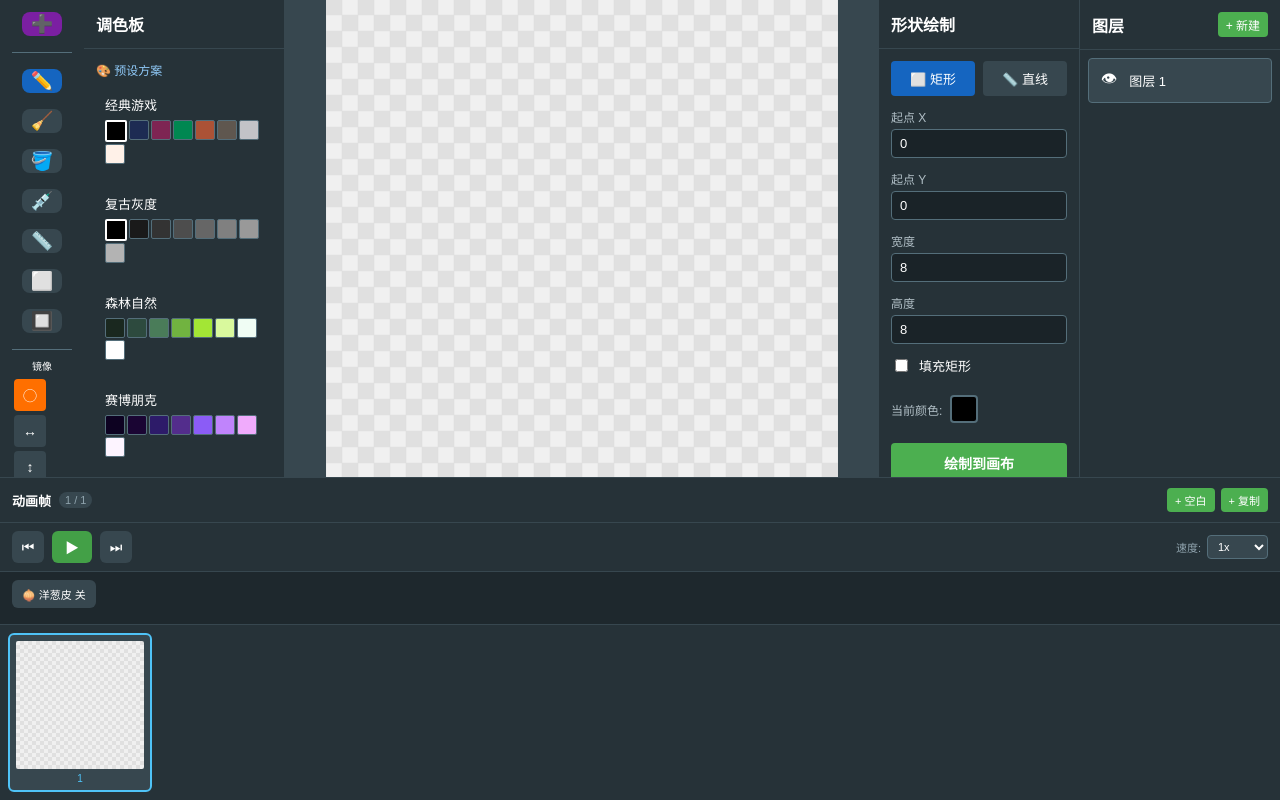
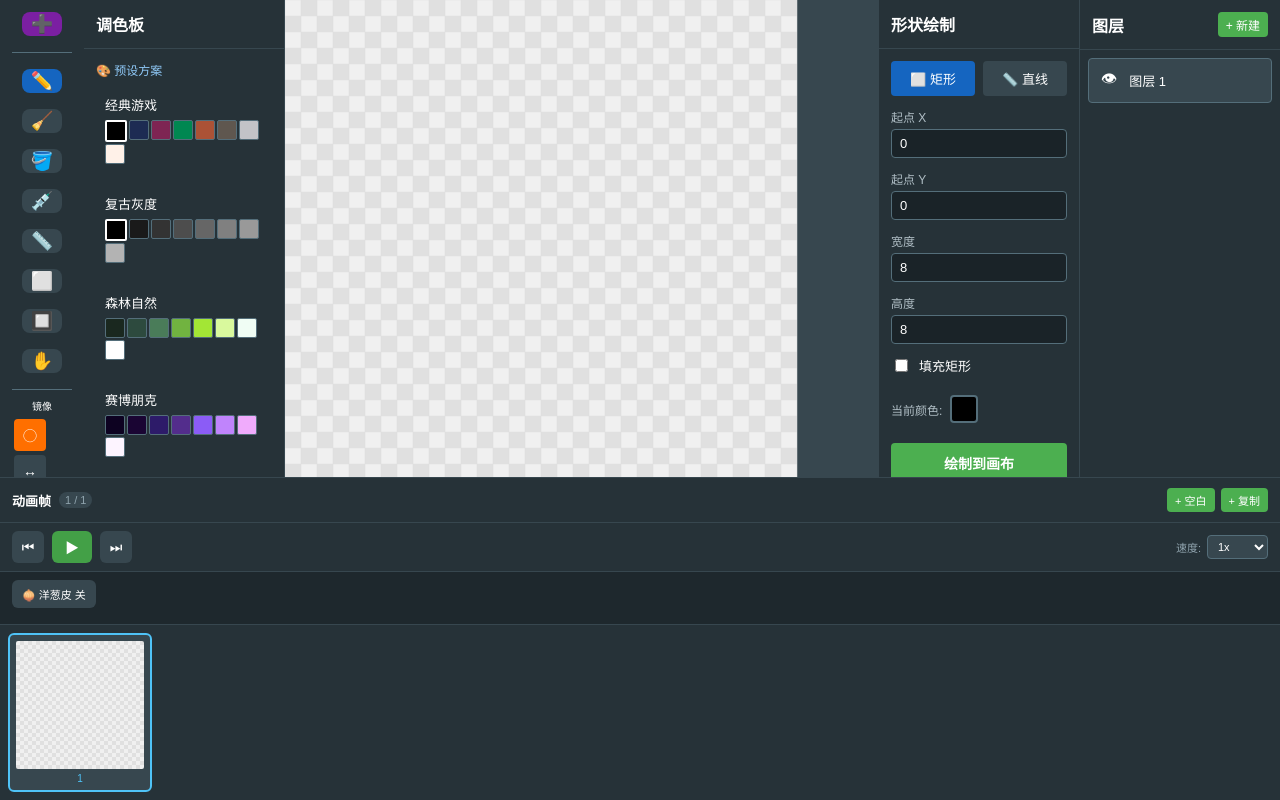
Before and after one commit to yuenlai/solo-6600008, a React (Vite) app in the folder frontend/: page / in a window 1280 px wide. Shown: the top 800 px of the page. Built offline with nearby package versions, Linux system fonts and the light colour scheme.

Commit message:
.1835502840582874:9bae04d472d17f82a8c843345f2aa27b_6a253859af95f8dc5096f05e.6a25385daf95f8dc5096f063.6a25385d399ef0a8b32b5bb2:Trae CN.T(2026/6/7 17:22:37)

```diff
--- a/frontend/src/App.tsx
+++ b/frontend/src/App.tsx
@@ -13,7 +13,7 @@ const App: React.FC = () => (
     <div style={{ display: 'flex', flex: 1, minHeight: 0 }}>
       <Toolbar />
       <PalettePanel />
-      <div style={{ flex: 1, display: 'flex', alignItems: 'center', justifyContent: 'center', background: '#37474f', overflow: 'auto' }}>
+      <div style={{ flex: 1, display: 'flex', background: '#37474f', overflow: 'hidden' }}>
         <PixelGrid />
       </div>
       <ShapePanel />
--- a/frontend/src/components/PixelGrid.tsx
+++ b/frontend/src/components/PixelGrid.tsx
@@ -20,14 +20,24 @@ export const PixelGrid: React.FC = () => {
     applySelection,
     onionSkin,
     getOnionSkinFrames,
+    offsetX,
+    offsetY,
+    setOffset,
+    color,
+    setColor,
   } = useCanvasStore();
 
   const canvasRef = useRef<HTMLCanvasElement>(null);
+  const containerRef = useRef<HTMLDivElement>(null);
   const drawingRef = useRef(false);
   const [selectStart, setSelectStart] = useState<[number, number] | null>(null);
   const [isDragging, setIsDragging] = useState(false);
   const [dragOffset, setDragOffset] = useState<[number, number]>([0, 0]);
   const [tempSelection, setTempSelection] = useState<{ x: number; y: number; width: number; height: number } | null>(null);
+  const [isPanning, setIsPanning] = useState(false);
+  const [panStart, setPanStart] = useState<[number, number]>([0, 0]);
+  const [panOffsetStart, setPanOffsetStart] = useState<[number, number]>([0, 0]);
+  const [spacePressed, setSpacePressed] = useState(false);
 
   const isPointInSelection = useCallback(
     (x: number, y: number) => {
@@ -37,15 +47,37 @@ export const PixelGrid: React.FC = () => {
     [selection]
   );
 
+  const resizeCanvas = useCallback(() => {
+    const canvasEl = canvasRef.current;
+    const container = containerRef.current;
+    if (!canvasEl || !container) return;
+    const dpr = window.devicePixelRatio || 1;
+    const rect = container.getBoundingClientRect();
+    canvasEl.width = rect.width * dpr;
+    canvasEl.height = rect.height * dpr;
+    const ctx = canvasEl.getContext('2d');
+    if (ctx) {
+      ctx.scale(dpr, dpr);
+    }
+    canvasEl.style.width = `${rect.width}px`;
+    canvasEl.style.height = `${rect.height}px`;
+  }, []);
+
   const draw = useCallback(() => {
     const ctx = canvasRef.current?.getContext('2d');
     if (!ctx) return;
-    ctx.clearRect(0, 0, canvas.width * zoom, canvas.height * zoom);
+    const canvasEl = canvasRef.current!;
+    const dpr = window.devicePixelRatio || 1;
+    ctx.clearRect(0, 0, canvasEl.width / dpr, canvasEl.height / dpr);
+
+    const pixelSize = zoom;
+    const startX = offsetX;
+    const startY = offsetY;
 
     for (let y = 0; y < canvas.height; y++) {
       for (let x = 0; x < canvas.width; x++) {
         ctx.fillStyle = (x + y) % 2 === 0 ? '#f0f0f0' : '#e0e0e0';
-        ctx.fillRect(x * zoom, y * zoom, zoom, zoom);
+        ctx.fillRect(startX + x * pixelSize, startY + y * pixelSize, pixelSize, pixelSize);
       }
     }
 
@@ -62,7 +94,7 @@ export const PixelGrid: React.FC = () => {
               } else {
                 ctx.fillStyle = '#e74c3c';
               }
-              ctx.fillRect(x * zoom, y * zoom, zoom, zoom);
+              ctx.fillRect(startX + x * pixelSize, startY + y * pixelSize, pixelSize, pixelSize);
             }
           }
         }
@@ -76,7 +108,7 @@ export const PixelGrid: React.FC = () => {
         const c = compositePixels[y][x];
         if (c !== 'transparent') {
           ctx.fillStyle = c;
-          ctx.fillRect(x * zoom, y * zoom, zoom, zoom);
+          ctx.fillRect(startX + x * pixelSize, startY + y * pixelSize, pixelSize, pixelSize);
         }
       }
     }
@@ -90,7 +122,7 @@ export const PixelGrid: React.FC = () => {
             const cy = selection.y + py;
             if (cx >= 0 && cx < canvas.width && cy >= 0 && cy < canvas.height) {
               ctx.fillStyle = color;
-              ctx.fillRect(cx * zoom, cy * zoom, zoom, zoom);
+              ctx.fillRect(startX + cx * pixelSize, startY + cy * pixelSize, pixelSize, pixelSize);
             }
           }
         }
@@ -101,14 +133,14 @@ export const PixelGrid: React.FC = () => {
     ctx.lineWidth = 0.5;
     for (let x = 0; x <= canvas.width; x++) {
       ctx.beginPath();
-      ctx.moveTo(x * zoom, 0);
-      ctx.lineTo(x * zoom, canvas.height * zoom);
+      ctx.moveTo(startX + x * pixelSize, startY);
+      ctx.lineTo(startX + x * pixelSize, startY + canvas.height * pixelSize);
       ctx.stroke();
     }
     for (let y = 0; y <= canvas.height; y++) {
       ctx.beginPath();
-      ctx.moveTo(0, y * zoom);
-      ctx.lineTo(canvas.width * zoom, y * zoom);
+      ctx.moveTo(startX, startY + y * pixelSize);
+      ctx.lineTo(startX + canvas.width * pixelSize, startY + y * pixelSize);
       ctx.stroke();
     }
 
@@ -118,34 +150,92 @@ export const PixelGrid: React.FC = () => {
       ctx.lineWidth = 2;
       ctx.setLineDash([5, 3]);
       ctx.strokeRect(
-        activeSelection.x * zoom,
-        activeSelection.y * zoom,
-        activeSelection.width * zoom,
-        activeSelection.height * zoom
+        startX + activeSelection.x * pixelSize,
+        startY + activeSelection.y * pixelSize,
+        activeSelection.width * pixelSize,
+        activeSelection.height * pixelSize
       );
       ctx.setLineDash([]);
       ctx.fillStyle = 'rgba(33, 150, 243, 0.1)';
       ctx.fillRect(
-        activeSelection.x * zoom,
-        activeSelection.y * zoom,
-        activeSelection.width * zoom,
-        activeSelection.height * zoom
+        startX + activeSelection.x * pixelSize,
+        startY + activeSelection.y * pixelSize,
+        activeSelection.width * pixelSize,
+        activeSelection.height * pixelSize
       );
     }
-  }, [canvas, zoom, getCompositePixels, layers, selection, selectionPixels, tempSelection, tool, isDragging, onionSkin, getOnionSkinFrames, isPlaying]);
+  }, [canvas, zoom, getCompositePixels, layers, selection, selectionPixels, tempSelection, tool, isDragging, onionSkin, getOnionSkinFrames, isPlaying, offsetX, offsetY]);
+
+  useEffect(() => {
+    resizeCanvas();
+    window.addEventListener('resize', resizeCanvas);
+    return () => window.removeEventListener('resize', resizeCanvas);
+  }, [resizeCanvas]);
 
   useEffect(() => {
     draw();
   }, [draw]);
 
+  useEffect(() => {
+    const handleKeyDown = (e: KeyboardEvent) => {
+      if (e.code === 'Space' && !spacePressed && !e.repeat) {
+        e.preventDefault();
+        setSpacePressed(true);
+      }
+    };
+    const handleKeyUp = (e: KeyboardEvent) => {
+      if (e.code === 'Space') {
+        setSpacePressed(false);
+        if (isPanning) {
+          setIsPanning(false);
+        }
+      }
+    };
+    window.addEventListener('keydown', handleKeyDown);
+    window.addEventListener('keyup', handleKeyUp);
+    return () => {
+      window.removeEventListener('keydown', handleKeyDown);
+      window.removeEventListener('keyup', handleKeyUp);
+    };
+  }, [spacePressed, isPanning]);
+
   const getPixel = (e: React.MouseEvent): [number, number] => {
     const rect = canvasRef.current!.getBoundingClientRect();
-    return [Math.floor((e.clientX - rect.left) / zoom), Math.floor((e.clientY - rect.top) / zoom)];
+    const x = Math.floor((e.clientX - rect.left - offsetX) / zoom);
+    const y = Math.floor((e.clientY - rect.top - offsetY) / zoom);
+    return [x, y];
   };
+
+  const getCanvasPoint = (e: React.MouseEvent): [number, number] => {
+    const rect = canvasRef.current!.getBoundingClientRect();
+    return [e.clientX - rect.left, e.clientY - rect.top];
+  };
+
+  const isPanMode = tool === 'hand' || spacePressed;
 
   const handleMouseDown = (e: React.MouseEvent) => {
     if (isPlaying) return;
+
+    if (isPanMode) {
+      setIsPanning(true);
+      const [x, y] = getCanvasPoint(e);
+      setPanStart([x, y]);
+      setPanOffsetStart([offsetX, offsetY]);
+      return;
+    }
+
     const [x, y] = getPixel(e);
+
+    if (tool === 'picker') {
+      if (x >= 0 && x < canvas.width && y >= 0 && y < canvas.height) {
+        const compositePixels = getCompositePixels();
+        const pickedColor = compositePixels[y][x];
+        if (pickedColor !== 'transparent') {
+          setColor(pickedColor);
+        }
+      }
+      return;
+    }
 
     if (tool === 'select') {
       if (selection && isPointInSelection(x, y)) {
@@ -173,6 +263,14 @@ export const PixelGrid: React.FC = () => {
   };
 
   const handleMouseMove = (e: React.MouseEvent) => {
+    if (isPanning) {
+      const [x, y] = getCanvasPoint(e);
+      const dx = x - panStart[0];
+      const dy = y - panStart[1];
+      setOffset(panOffsetStart[0] + dx, panOffsetStart[1] + dy);
+      return;
+    }
+
     const [x, y] = getPixel(e);
 
     if (tool === 'select') {
@@ -202,6 +300,11 @@ export const PixelGrid: React.FC = () => {
   };
 
   const handleMouseUp = () => {
+    if (isPanning) {
+      setIsPanning(false);
+      return;
+    }
+
     if (tool === 'select') {
       if (selectStart && tempSelection) {
         setSelection(tempSelection);
@@ -219,6 +322,11 @@ export const PixelGrid: React.FC = () => {
   };
 
   const handleMouseLeave = () => {
+    if (isPanning) {
+      setIsPanning(false);
+      return;
+    }
+
     if (tool === 'select') {
       if (selectStart && tempSelection) {
         setSelection(tempSelection);
@@ -235,28 +343,46 @@ export const PixelGrid: React.FC = () => {
     drawingRef.current = false;
   };
 
+  const handleWheel = (e: React.WheelEvent) => {
+    e.preventDefault();
+    const delta = e.deltaY > 0 ? -4 : 4;
+    const newZoom = Math.max(4, Math.min(40, zoom + delta));
+    useCanvasStore.getState().setZoom(newZoom);
+  };
+
   const getCursor = () => {
     if (isPlaying) return 'default';
-    if (tool === 'select') {
-      return 'crosshair';
-    }
+    if (isPanning) return 'grabbing';
+    if (isPanMode) return 'grab';
+    if (tool === 'picker') return 'crosshair';
+    if (tool === 'select') return 'crosshair';
     return 'crosshair';
   };
 
   return (
+    <div
+      ref={containerRef}
+      style={{
+        width: '100%',
+        height: '100%',
+        overflow: 'hidden',
+        position: 'relative',
+      }}
+      onWheel={handleWheel}
+    >
       <canvas
         ref={canvasRef}
-      width={canvas.width * zoom}
-      height={canvas.height * zoom}
         style={{
           cursor: getCursor(),
           imageRendering: 'pixelated',
           pointerEvents: isPlaying ? 'none' : 'auto',
+          display: 'block',
         }}
         onMouseDown={handleMouseDown}
         onMouseMove={handleMouseMove}
         onMouseUp={handleMouseUp}
         onMouseLeave={handleMouseLeave}
       />
+    </div>
   );
 };
--- a/frontend/src/components/Toolbar.tsx
+++ b/frontend/src/components/Toolbar.tsx
@@ -13,7 +13,7 @@ const TOOLS: { key: Tool; label: string }[] = [
   { key: 'pen', label: '✏️' }, { key: 'eraser', label: '🧹' },
   { key: 'fill', label: '🪣' }, { key: 'picker', label: '💉' },
   { key: 'line', label: '📏' }, { key: 'rect', label: '⬜' },
-  { key: 'select', label: '🔲' },
+  { key: 'select', label: '🔲' }, { key: 'hand', label: '✋' },
 ];
 
 const PALETTE = ['#000000','#ffffff','#e53935','#43a047','#1e88e5','#fdd835','#8e24aa','#ff6f00','#00acc1','#795548'];
--- a/frontend/src/store/canvas.ts
+++ b/frontend/src/store/canvas.ts
@@ -38,9 +38,13 @@ interface CanvasState {
   recentColors: string[];
   activePaletteName: string | null;
   onionSkin: OnionSkinSettings;
+  offsetX: number;
+  offsetY: number;
   setTool: (t: Tool) => void;
   setColor: (c: string) => void;
   setZoom: (z: number) => void;
+  setOffset: (x: number, y: number) => void;
+  resetOffset: () => void;
   toggleFavoriteColor: (c: string) => void;
   addRecentColor: (c: string) => void;
   setActivePaletteName: (name: string | null) => void;
@@ -159,7 +163,11 @@ export const useCanvasStore = create<CanvasState>((set, get) => {
       nextFrames: 2,
       opacity: 0.3,
     },
+    offsetX: 0,
+    offsetY: 0,
     setTool: (tool) => set({ tool, selection: null, selectionPixels: null }),
+    setOffset: (x, y) => set({ offsetX: x, offsetY: y }),
+    resetOffset: () => set({ offsetX: 0, offsetY: 0 }),
     setColor: (color) => {
       get().addRecentColor(color);
       set({ color });
--- a/frontend/src/types/index.ts
+++ b/frontend/src/types/index.ts
@@ -1,4 +1,4 @@
-export type Tool = 'pen' | 'eraser' | 'fill' | 'picker' | 'line' | 'rect' | 'select';
+export type Tool = 'pen' | 'eraser' | 'fill' | 'picker' | 'line' | 'rect' | 'select' | 'hand';
 export type MirrorMode = 'none' | 'horizontal' | 'vertical' | 'both';
 
 export interface AnimationFrame {
```
Lines whose indentation alone changed are shown as unchanged.
